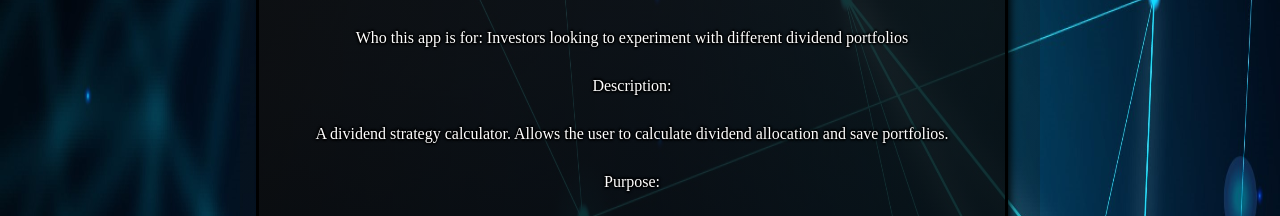
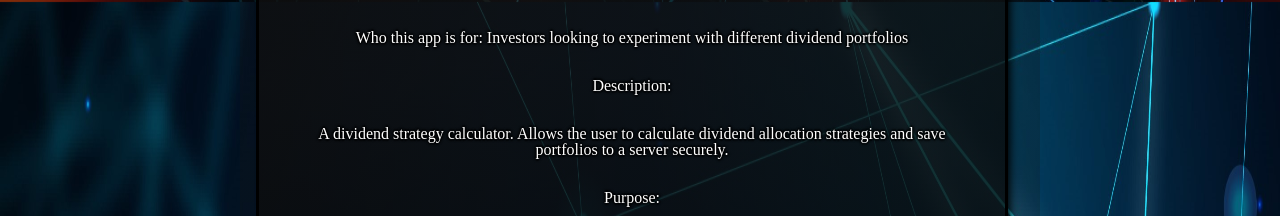
Before and after one commit to DrBretto/drbretto, a React (Create React App) app: page / in a window 1280 px wide. Shown: the part 2080-2296 px from the top of the page. Built offline with nearby package versions, Linux system fonts and the light colour scheme.

Commit message:
tweaking words

```diff
--- a/src/App.js
+++ b/src/App.js
@@ -28,7 +28,7 @@ function App() {
           alt="Dividend Calculator preview"
           whoFor="Investors looking to experiment with different dividend portfolios"
           description="A dividend strategy calculator. Allows the user to
-          calculate dividend allocation and save portfolios."
+          calculate dividend allocation strategies and save portfolios to a server securely."
           purpose="This project was intended to be a complete, full stack project built from the ground up. It demonstrates good coding practices and structure."
           stack="Full-Stack"
           technology="React, PostrgreSQL, Node"
```
